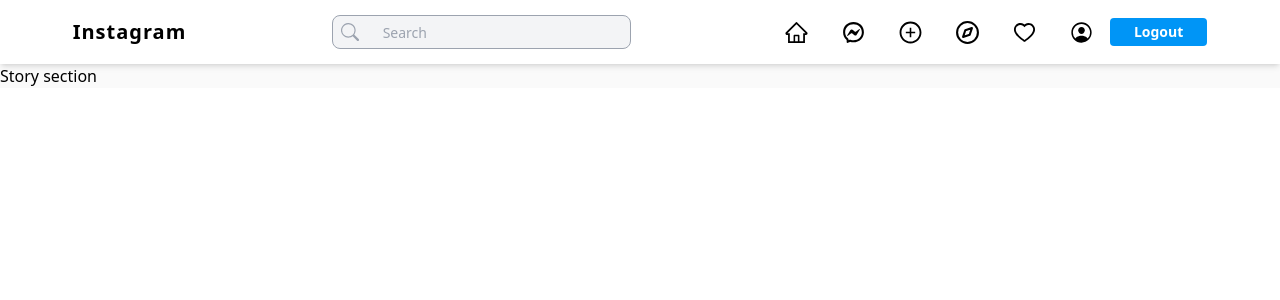
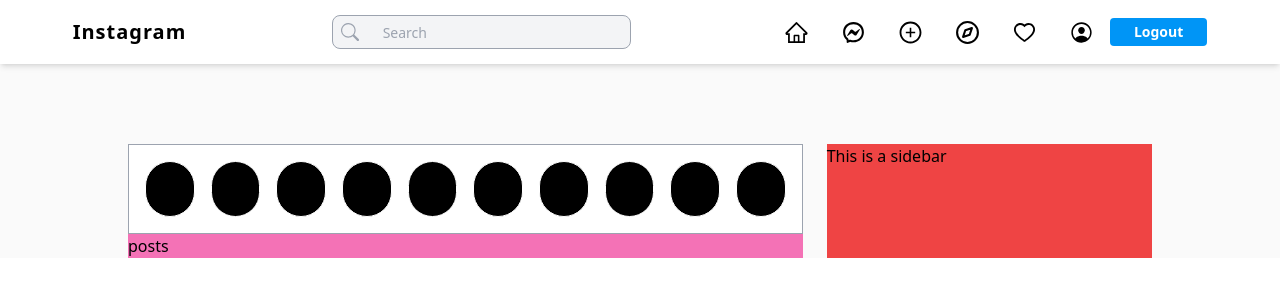
Before and after one commit to OneArc16/instagramClone, a Next.js app: page / in a window 1280 px wide. Shown: the top 300 px of the page. Built offline with nearby package versions, Linux system fonts and the light colour scheme.

Commit message:
SE REALIZA EL APARATDO DE STORIES

```diff
--- a/src/components/Feed/index.js
+++ b/src/components/Feed/index.js
@@ -5,9 +5,21 @@
   <div className='w-full h-full bg-[#FAFAFA]'>
     <Header />
 
-    <div>
-      <div>Story section</div>
-      <div></div>
+    <div className="grid w-full max-w-screen-lg grid-cols-3 gap-6 mx-auto mt-20">
+    <div className="w-full col-span-2 bg-pink-400">
+      <section className="flex p-4 space-x-4 overflow-x-scroll bg-white border border-gray-400">
+        {
+          new Array(10).fill(8).map((_,i) => (
+          <div key={i}className="bg-black border border-white rounded-full w-14 h-14" />
+          ))
+        }
+      </section>
+      <section>posts</section>
+    </div>
+
+    <div className="col-span-1 bg-red-500">
+      This is a sidebar
+    </div>
     </div>
   </div>
   );
```
